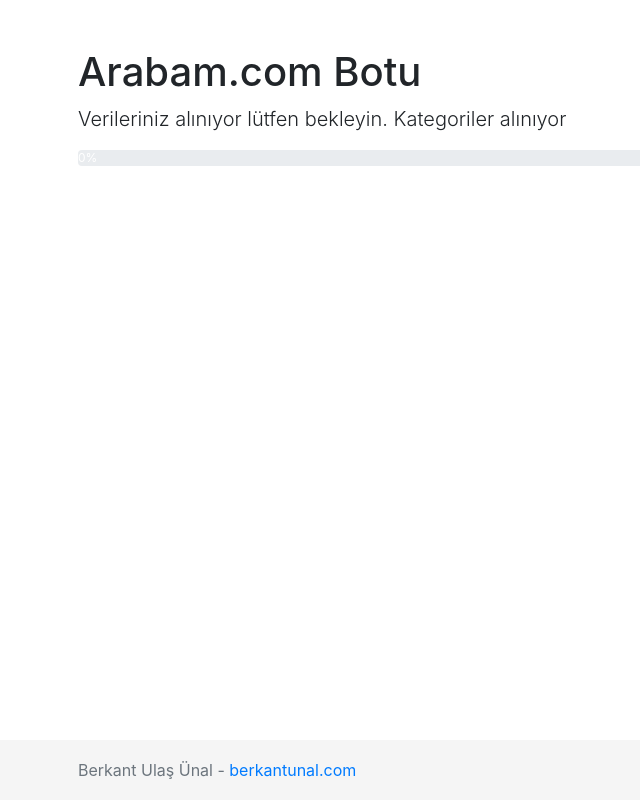
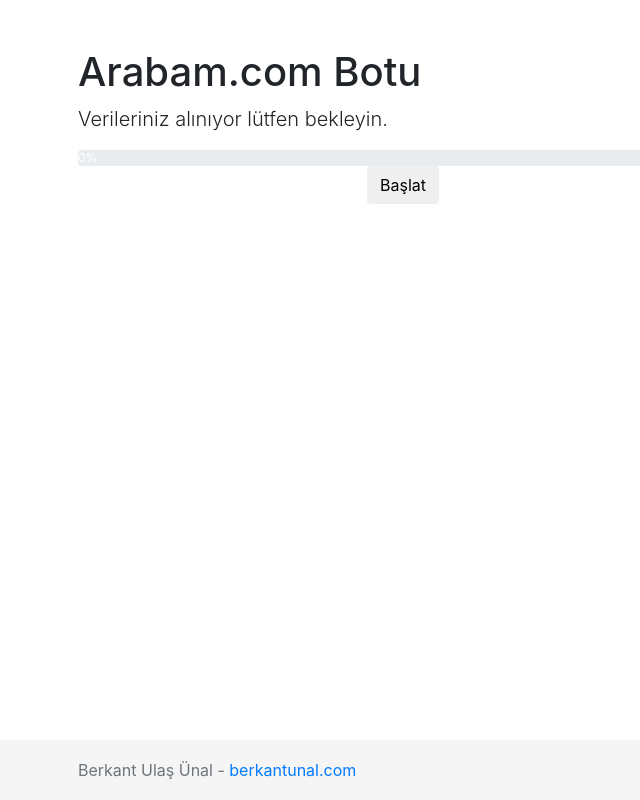
Before and after one commit to berkantunal/arabam-com-bot, a plain HTML site: page index.html in a window 1280 px wide. Shown: the whole page, without its empty margins (237-877 px from the left). Drawn offline with nearby package versions, Linux system fonts and the light colour scheme; no server answers.

Commit message:
start button

```diff
--- a/index.html
+++ b/index.html
@@ -24,6 +24,10 @@
         <div class="progress-bar" role="progressbar" style="width: 0%;" aria-valuemin="0" aria-valuemax="100">0%</div>
       </div>
       <textarea class="form-control result-area"></textarea>
+
+      <div class="text-center">
+        <button type="button" id="start" class="btn">Başlat</button>
+      </div>
     </main>
 
     <footer class="footer">
--- a/js/index.js
+++ b/js/index.js
@@ -252,6 +252,6 @@
     $(".result-area").html(queries);
   }
 
-  start();
+  $("#start").click(start);
 
 });
```
